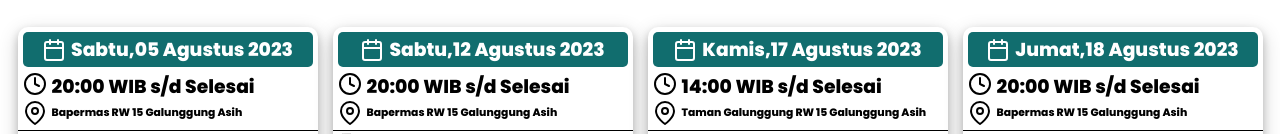
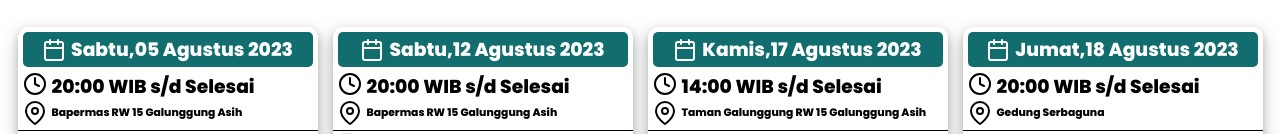
Before and after one commit to IRAGAS15/IRAGAS15.github.io, a plain HTML site: page index.html in a window 1280 px wide. Shown: the part 2594-2728 px from the top of the page. Drawn offline with nearby package versions, Linux system fonts and the light colour scheme.

Commit message:
update tempat lomba pingpong

```diff
--- a/index.html
+++ b/index.html
@@ -261,7 +261,7 @@
               </div>
               <div class="place">
                 <i data-feather="map-pin"></i>
-                <h6>Bapermas RW 15 Galunggung Asih</h6>
+                <h6>Gedung Serbaguna</h6>
               </div>
             </div>
             <div class="bottom2">
```
